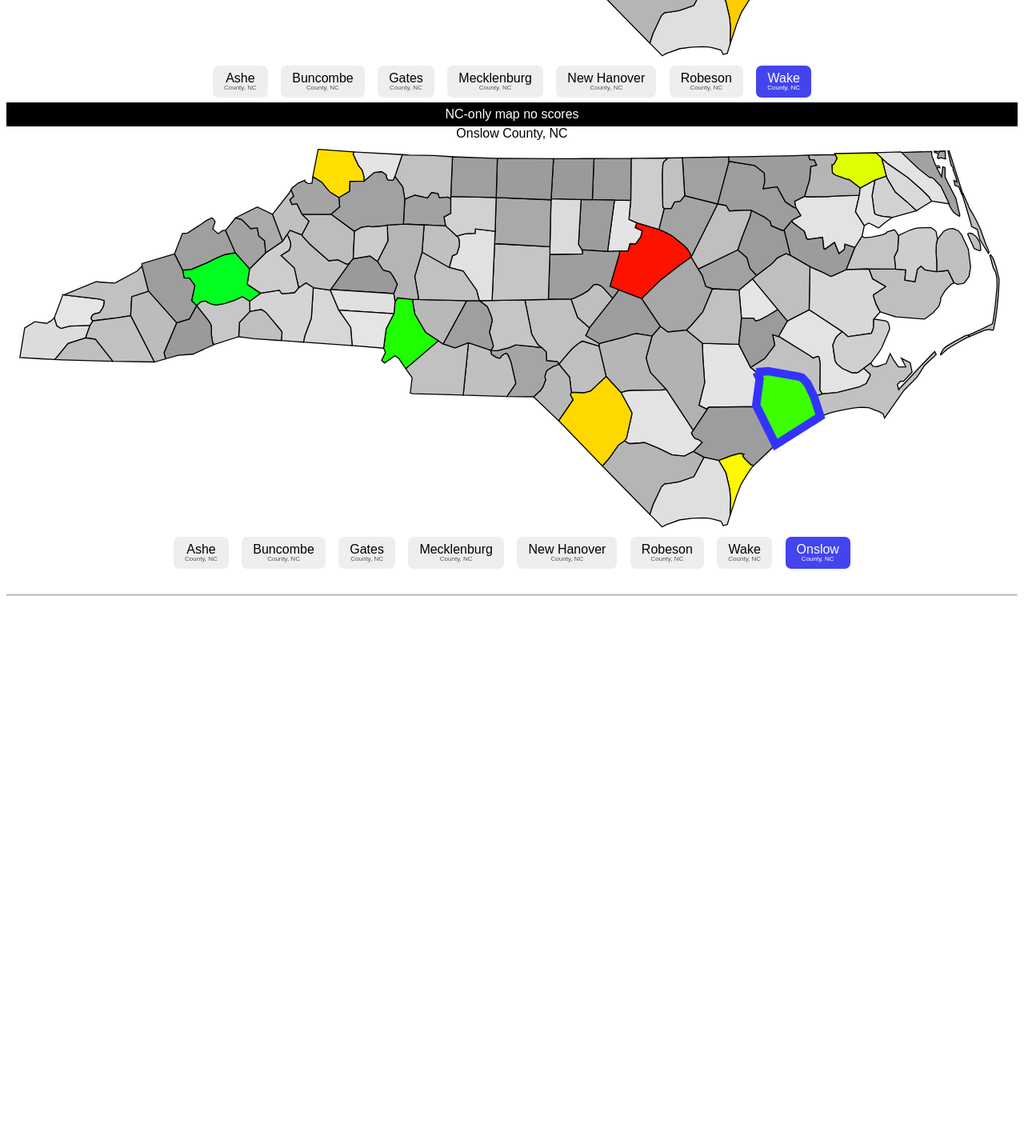
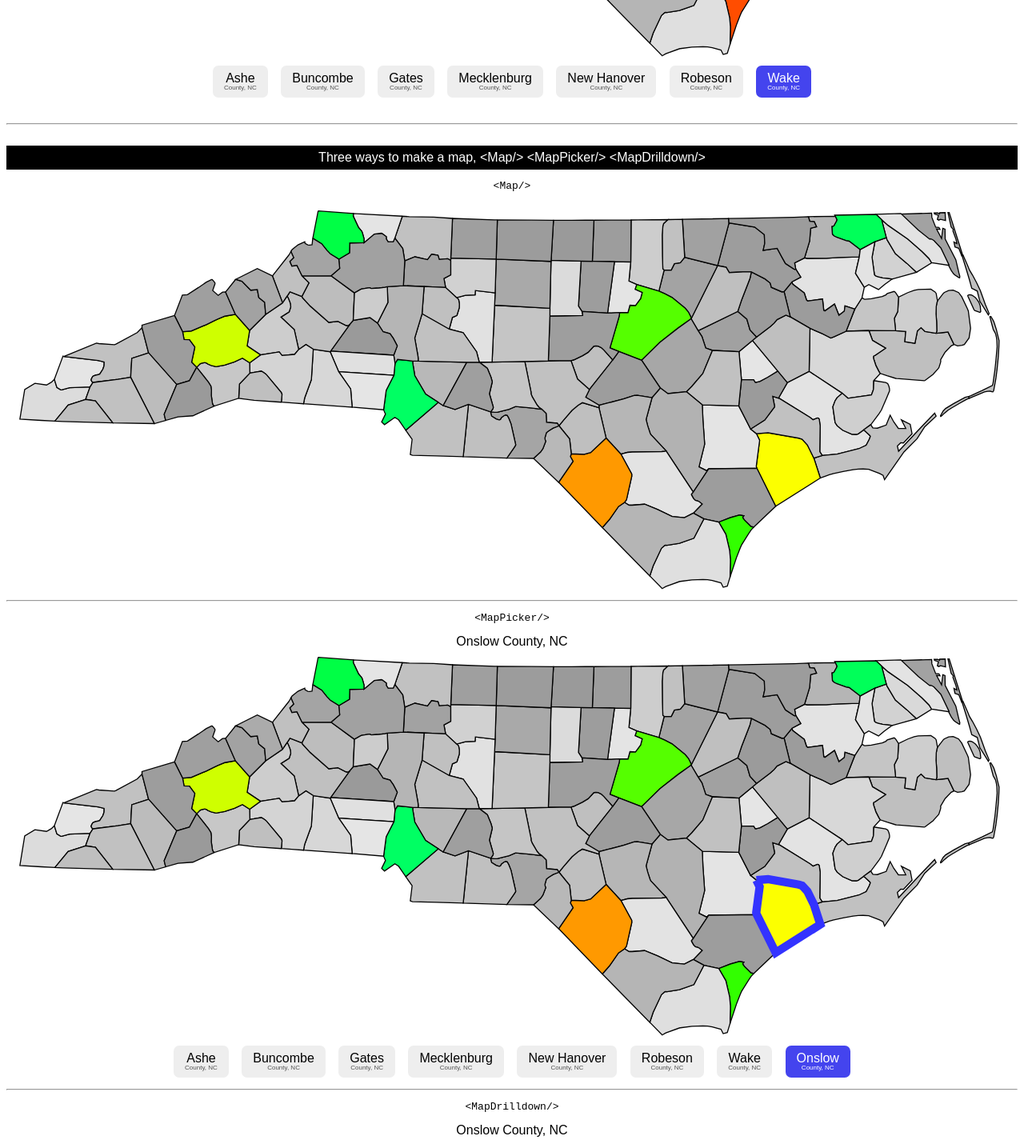
Before and after one commit to kenlane33/map-nc, a React (Create React App) app: page / in a window 1280 px wide. Shown: the part 500-1930 px from the top of the page at 80% size. Before the commit the page ends 1279 px from the top, so only its background shows below. Built offline with nearby package versions, Linux system fonts and the light colour scheme.

Commit message:
Better examples

```diff
--- a/src/App.js
+++ b/src/App.js
@@ -39,16 +39,17 @@ export default function App() {
         {fakeScoreReport}
       </pre>
       <MapUsaStateNCScores scores={fakeScores} doPickPart={doPickPart} />
-      <Header txt="NC-only map no scores" />
+      <br/><hr/><br/>
+      <Header txt="Three ways to make a map, <Map/> <MapPicker/> <MapDrilldown/>" />
       <MapUsaStateNC scores={fakeScores} doPickPart={doPickPart} />
 
       <br/><hr/><br/>
 
-      {/* <Header txt="All USA map with Drill Down Picking" />
+      <Header txt="All USA map with Drill Down Picking" />
       <br/>
       <MapUsaStatesAll doPickPart={doPickPart} />
 
-      <br/><br/><br/> */}
+      <br/><br/><br/>
 
     </div>
   );
--- a/src/components/maps_of_regions/MapUsaState_NC.js
+++ b/src/components/maps_of_regions/MapUsaState_NC.js
@@ -1,6 +1,8 @@
 import React from "react"
 import countiesByState_NcOnly from '../../data/map_data/state_nc_only/countiesByState_NcOnly'
 import MapDrilldown from '../maps/MapDrilldown'
+import MapPicker from '../maps/MapPicker'
+import Map from '../maps/Map'
 import {hashStrToGrey, scoreToColor} from './../../helpers/colorGen'
 // fakeFillColorFn = (partNm,enabledList)=>'red'
 
@@ -29,10 +31,7 @@ export default function MapUsaState_JustNC( props ) {
     else return hashStrToGrey(partNm)
   }
 
-  return (
-    <MapDrilldown
-      doPickPart={props.doPickPart}
-      mapLevels={[
+  const ncAsMapLevel =
   {
     region: countiesByState_NcOnly,
     picked:'NC',
@@ -42,8 +41,21 @@ export default function MapUsaState_JustNC( props ) {
     fillColorOfPartFn: fillColorFn,
     enabledOverride: enabledPartList,
   }
-      ]}
+
+  return (
+    <div>
+      <pre>{'<Map/>'}</pre>
+      <Map       {...ncAsMapLevel} regionName={'NC'} />
+      <hr/>
+      <pre>{'<MapPicker/>'}</pre>
+      <MapPicker {...ncAsMapLevel} regionName={'NC'} doPickPart={props.doPickPart} />
+      <hr/>
+      <pre>{'<MapDrilldown/>'}</pre>
+      <MapDrilldown
+        doPickPart={props.doPickPart}
+        mapLevels={ [ ncAsMapLevel ] }
       />
+    </div>
   )
 
 }
```
Lines whose indentation alone changed are shown as unchanged.
